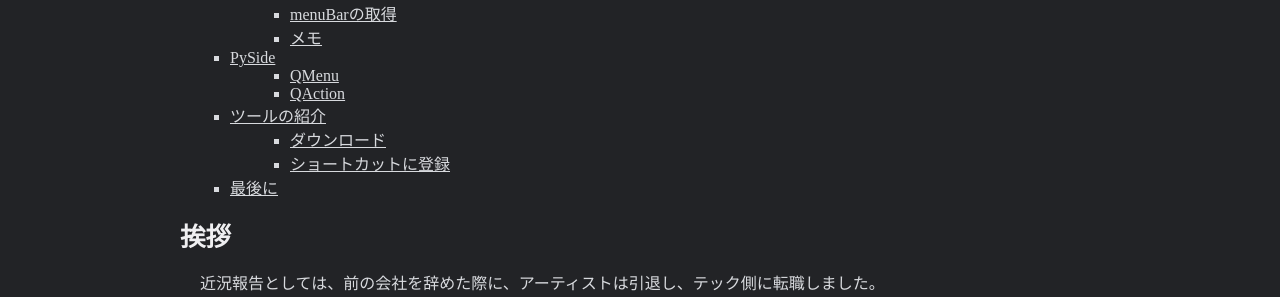
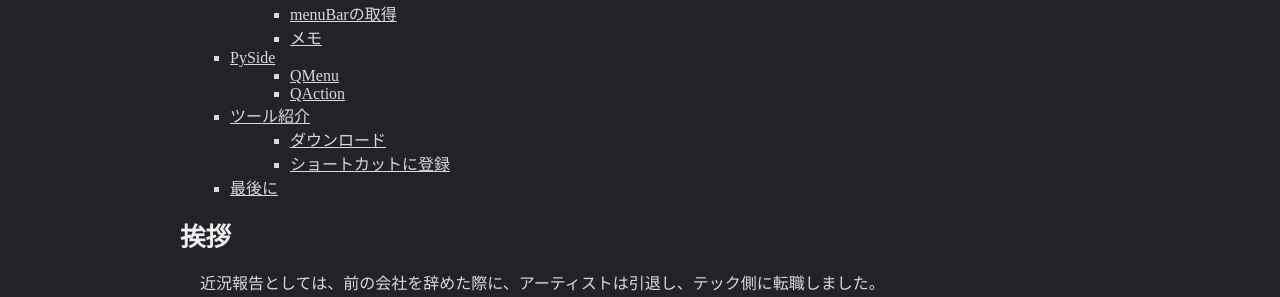
Before and after one commit to unitbus/unitbus.github.io, a Jekyll site: the page built from download/maya/python/docs/ubSearchMenu_making.md, in a window 1280 px wide and 900 px high. Shown: the part 231-528 px from the top of the window. Built offline with Jekyll 4.4.1, drawn with Linux system fonts in a browser that asks for light colours; our own code applies the rules of GitHub Pages for plain Markdown files.

Commit message:
Update ubSearchMenu_making.md

```diff
--- a/download/maya/python/docs/ubSearchMenu_making.md
+++ b/download/maya/python/docs/ubSearchMenu_making.md
@@ -14,7 +14,7 @@
 - [PySide](#pyside)
     - [QMenu](#qmenu)
     - [QAction](#qaction)
-- [ツールの紹介](#ツールの紹介)
+- [ツール紹介](#ツール紹介)
     - [ダウンロード](#ダウンロード)
     - [ショートカットに登録](#ショートカットに登録)
 - [最後に](#最後に)
@@ -164,7 +164,7 @@ menuBar = window.findChild(QMenuBar)
 
 Mayaのメニューツールのオプションボックスは、これを利用して配置されてます。
 
-# ツールの紹介
+# ツール紹介
 
 ## ダウンロード
 
```
